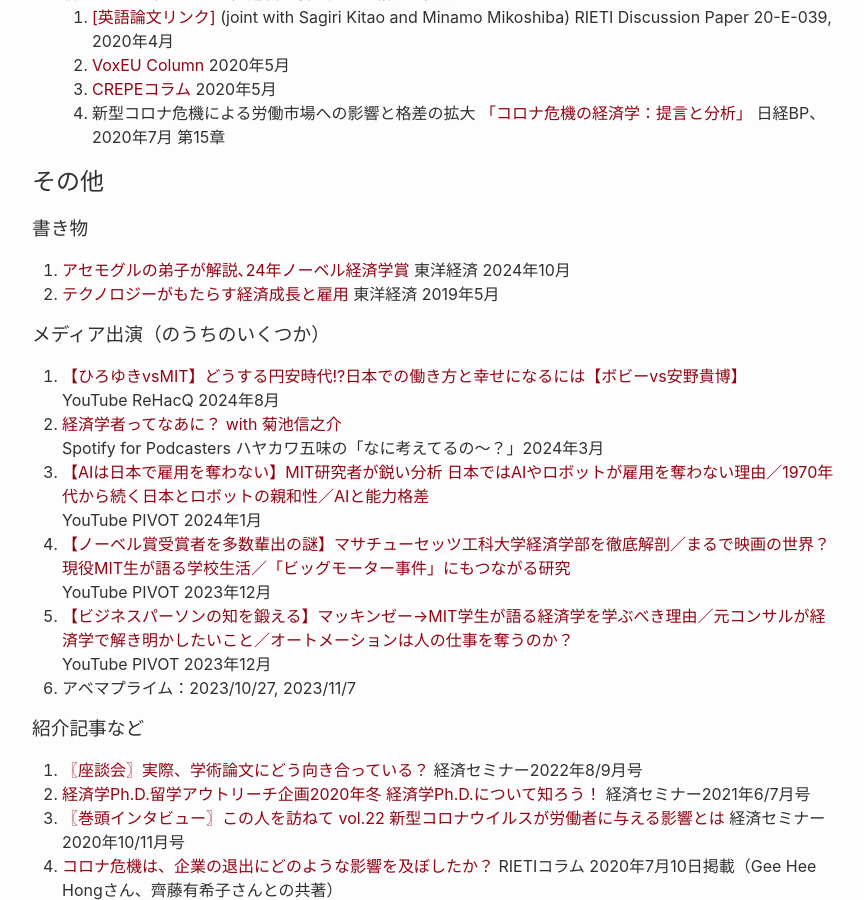
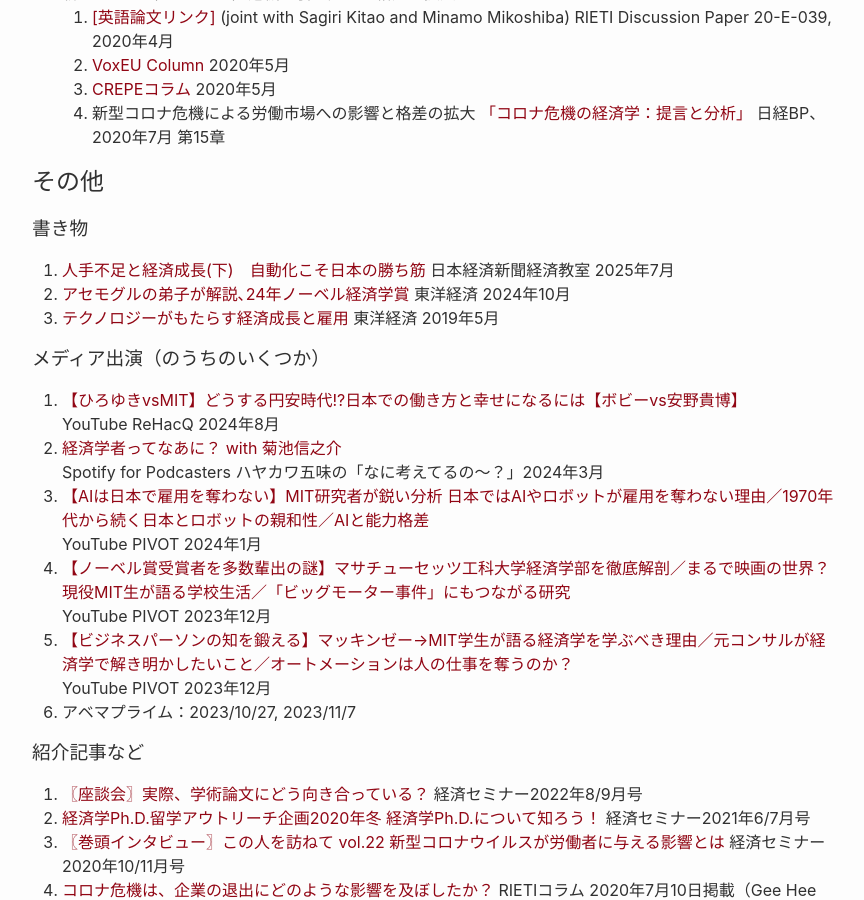
Before and after one commit to shinnkikuchi/shinnkikuchi.github.io, a Jekyll site: the page built from index_ja.md, in a window 1280 px wide and 900 px high, scrolled down 1741 px. Shown: the whole window, without its empty margins (188-1052 px from the left). Built offline with Jekyll 4.4.1, drawn with Linux system fonts in a browser that asks for light colours.

Commit message:
Update index_ja.md

```diff
--- a/index_ja.md
+++ b/index_ja.md
@@ -79,8 +79,9 @@
 
 ## その他
 ### 書き物
-1. <a href="https://toyokeizai.net/articles/-/834064" target="_blank">アセモグルの弟子が解説､24年ノーベル経済学賞</a> 東洋経済 2024年10月
-2.  <a href="https://toyokeizai.net/articles/-/568186" target="_blank">テクノロジーがもたらす経済成長と雇用</a> 東洋経済 2019年5月
+1. <a href="https://www.nikkei.com/article/DGKKZO90353140Q5A730C2KE8000/" target="_blank">人手不足と経済成長(下)　自動化こそ日本の勝ち筋</a> 日本経済新聞経済教室 2025年7月
+2. <a href="https://toyokeizai.net/articles/-/834064" target="_blank">アセモグルの弟子が解説､24年ノーベル経済学賞</a> 東洋経済 2024年10月
+3.  <a href="https://toyokeizai.net/articles/-/568186" target="_blank">テクノロジーがもたらす経済成長と雇用</a> 東洋経済 2019年5月
 
 ### メディア出演（のうちのいくつか）
 1. <a href="https://www.youtube.com/watch?v=H5IVSMGIoyg" target="_blank">【ひろゆきvsMIT】どうする円安時代!?日本での働き方と幸せになるには【ボビーvs安野貴博】</a>
```
